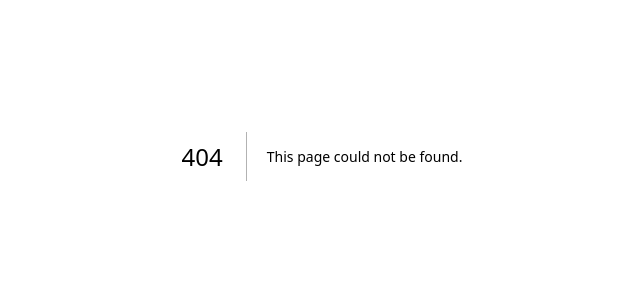
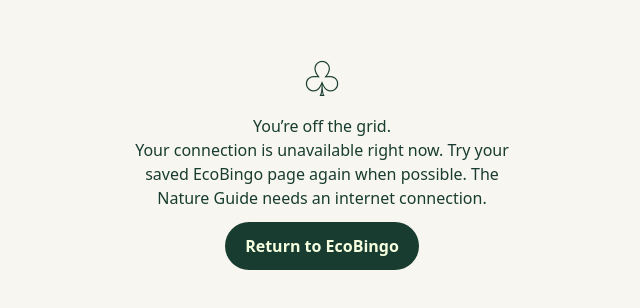
Before and after one commit to aayushmalve/ecobingo, a Next.js app: page /offline in a window 1280 px wide. Before the commit this address had no page. Shown: the part 244-552 px from the top of the page, without its empty margins (318-958 px from the left). Built offline with nearby package versions, Linux system fonts and the light colour scheme.

Commit message:
Add EcoBingo PWA offline support

```diff
--- /dev/null
+++ b/public/sw.js
@@ -0,0 +1,69 @@
+const CACHE_NAME = "ecobingo-shell-v1";
+const APP_SHELL = ["/", "/offline", "/manifest.webmanifest", "/icon.svg"];
+
+self.addEventListener("install", (event) => {
+  event.waitUntil(
+    caches.open(CACHE_NAME)
+      .then((cache) => cache.addAll(APP_SHELL))
+      .then(() => self.skipWaiting())
+  );
+});
+
+self.addEventListener("activate", (event) => {
+  event.waitUntil(
+    caches.keys()
+      .then((keys) => Promise.all(
+        keys.filter((key) => key.startsWith("ecobingo-shell-") && key !== CACHE_NAME)
+          .map((key) => caches.delete(key))
+      ))
+      .then(() => self.clients.claim())
+  );
+});
+
+self.addEventListener("fetch", (event) => {
+  const request = event.request;
+  if (request.method !== "GET") return;
+
+  const url = new URL(request.url);
+  if (url.origin !== self.location.origin) return;
+  if (url.pathname.startsWith("/api/")) return;
+  if (url.pathname.startsWith("/_next/webpack-hmr")) return;
+
+  if (request.mode === "navigate") {
+    event.respondWith(
+      fetch(request)
+        .then((response) => {
+          if (response.ok) {
+            const copy = response.clone();
+            caches.open(CACHE_NAME).then((cache) => cache.put("/", copy));
+          }
+          return response;
+        })
+        .catch(async () => {
+          const cache = await caches.open(CACHE_NAME);
+          return (await cache.match(request))
+            || (await cache.match("/"))
+            || (await cache.match("/offline"));
+        })
+    );
+    return;
+  }
+
+  if (url.pathname.startsWith("/_next/static/") || url.pathname === "/icon.svg") {
+    event.respondWith(
+      caches.match(request).then(async (cached) => {
+        if (cached) return cached;
+        try {
+          const response = await fetch(request);
+          if (response.ok) {
+            const copy = response.clone();
+            caches.open(CACHE_NAME).then((cache) => cache.put(request, copy));
+          }
+          return response;
+        } catch {
+          return Response.error();
+        }
+      })
+    );
+  }
+});
--- /dev/null
+++ b/src/app/ServiceWorkerRegister.tsx
@@ -0,0 +1,15 @@
+"use client";
+
+import { useEffect } from "react";
+
+export default function ServiceWorkerRegister() {
+  useEffect(() => {
+    if (!("serviceWorker" in navigator)) return;
+
+    navigator.serviceWorker.register("/sw.js").catch((error) => {
+      console.error("EcoBingo service worker registration failed:", error);
+    });
+  }, []);
+
+  return null;
+}
--- a/src/app/layout.tsx
+++ b/src/app/layout.tsx
@@ -1,5 +1,6 @@
 import type { Metadata, Viewport } from "next";
 import "./globals.css";
+import ServiceWorkerRegister from "./ServiceWorkerRegister";
 
 export const metadata: Metadata = {
   title: "EcoBingo — Less scrolling. More living.",
@@ -15,5 +16,5 @@
 };
 
 export default function RootLayout({ children }: Readonly<{ children: React.ReactNode }>) {
-  return <html lang="en" data-theme="light"><body>{children}</body></html>;
+  return <html lang="en" data-theme="light"><body><ServiceWorkerRegister />{children}</body></html>;
 }
--- /dev/null
+++ b/src/app/offline/page.tsx
@@ -0,0 +1,34 @@
+export default function OfflinePage() {
+  return (
+    <main style={{
+      minHeight: "100dvh",
+      display: "grid",
+      placeItems: "center",
+      padding: 24,
+      background: "#f7f6f0",
+      color: "#183d30",
+      fontFamily: "system-ui, sans-serif",
+    }}>
+      <section style={{ maxWidth: 380, textAlign: "center" }}>
+        <div style={{ fontSize: 48 }} aria-hidden="true">♧</div>
+        <h1>You’re off the grid.</h1>
+        <p>
+          Your connection is unavailable right now. Try your saved EcoBingo
+          page again when possible. The Nature Guide needs an internet connection.
+        </p>
+        <a href="/" style={{
+          display: "inline-block",
+          marginTop: 12,
+          padding: "12px 20px",
+          borderRadius: 24,
+          background: "#183d30",
+          color: "#f5ffdf",
+          textDecoration: "none",
+          fontWeight: 700,
+        }}>
+          Return to EcoBingo
+        </a>
+      </section>
+    </main>
+  );
+}
```
